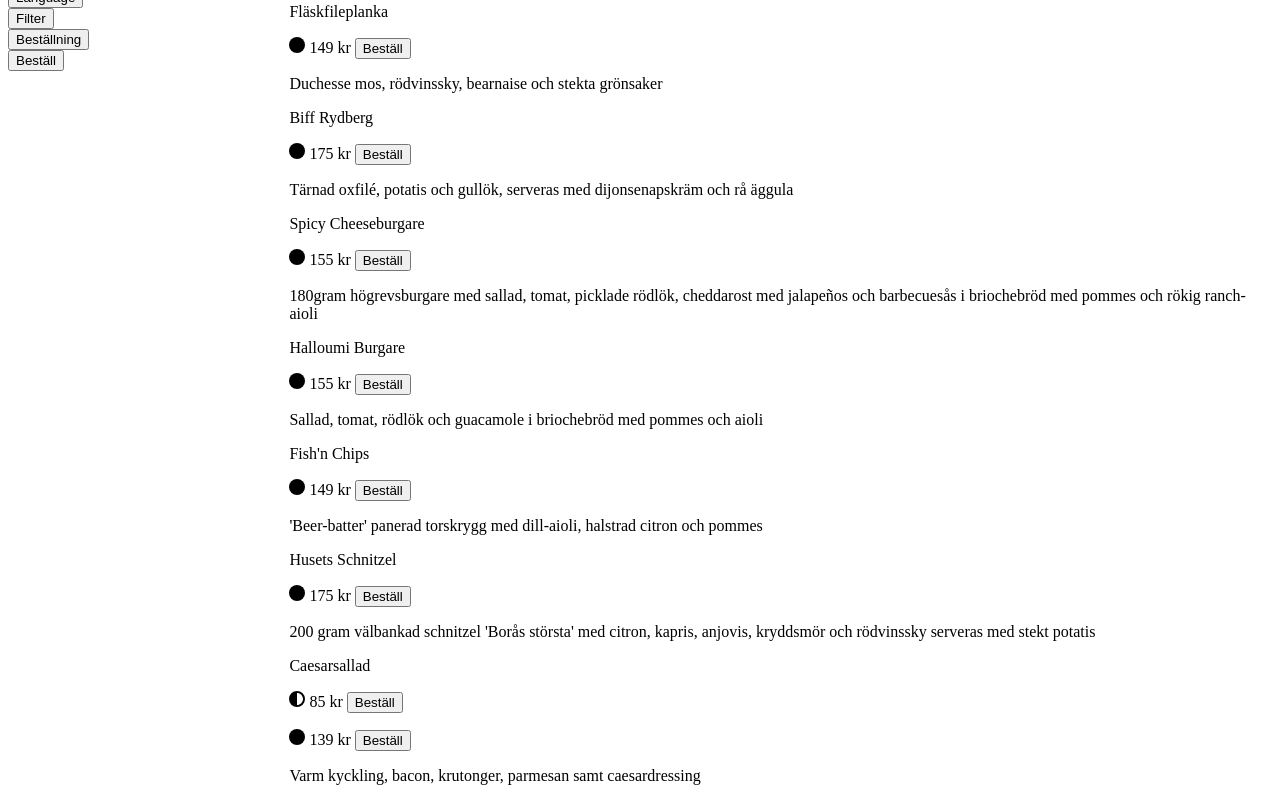
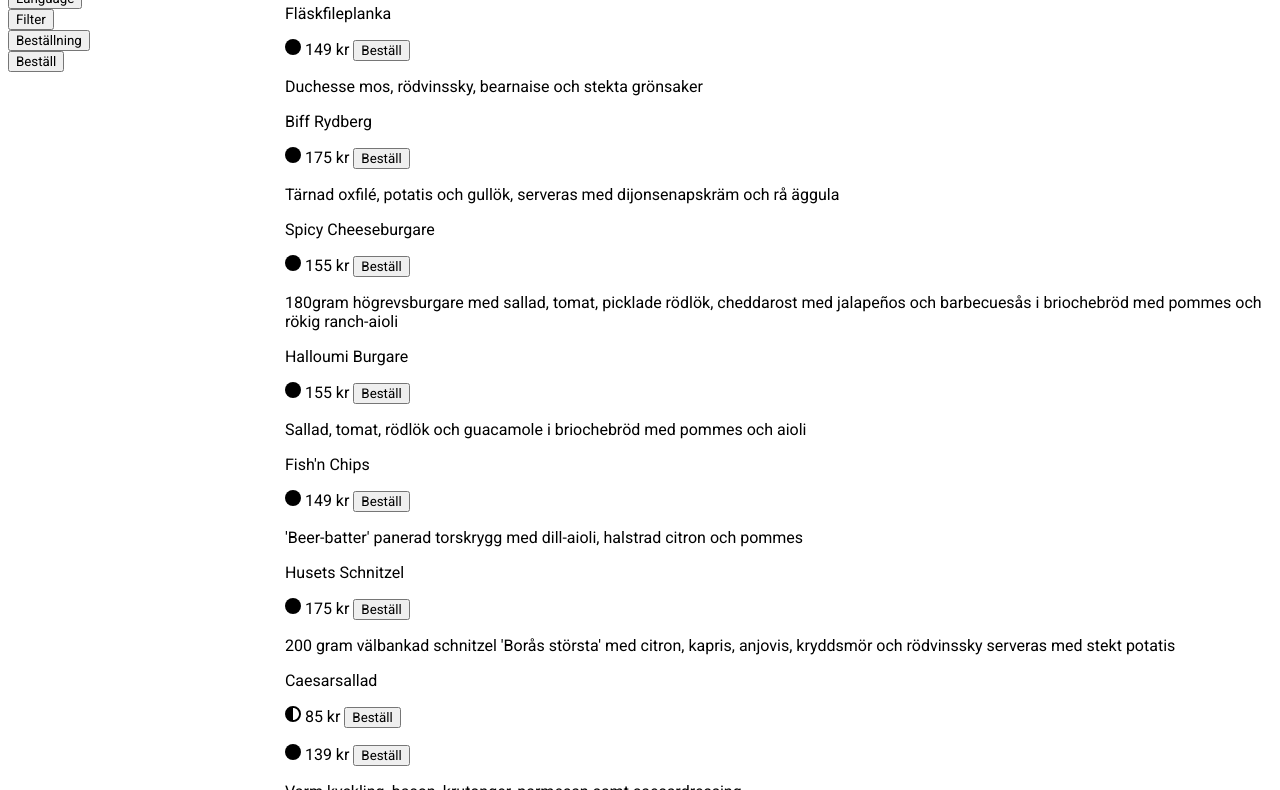
Before and after one commit to Lethargy00/luckyduck, a plain HTML site: page index.html in a window 1280 px wide. Shown: the part 177-967 px from the top of the page. Drawn offline with nearby package versions, Linux system fonts and the light colour scheme.

Commit message:
glömde css

```diff
--- a/css/styles.css
+++ b/css/styles.css
@@ -1,3 +1,9 @@
+@import url('https://fonts.googleapis.com/css2?family=Roboto:ital,wght@0,100;0,300;0,400;0,500;0,700;0,900;1,100;1,300;1,400;1,500;1,700;1,900&display=swap');
+
+* {
+  font-family: Roboto;
+}
+
 /* Grid */
 #headerContainer {
   grid-area: header;
```
